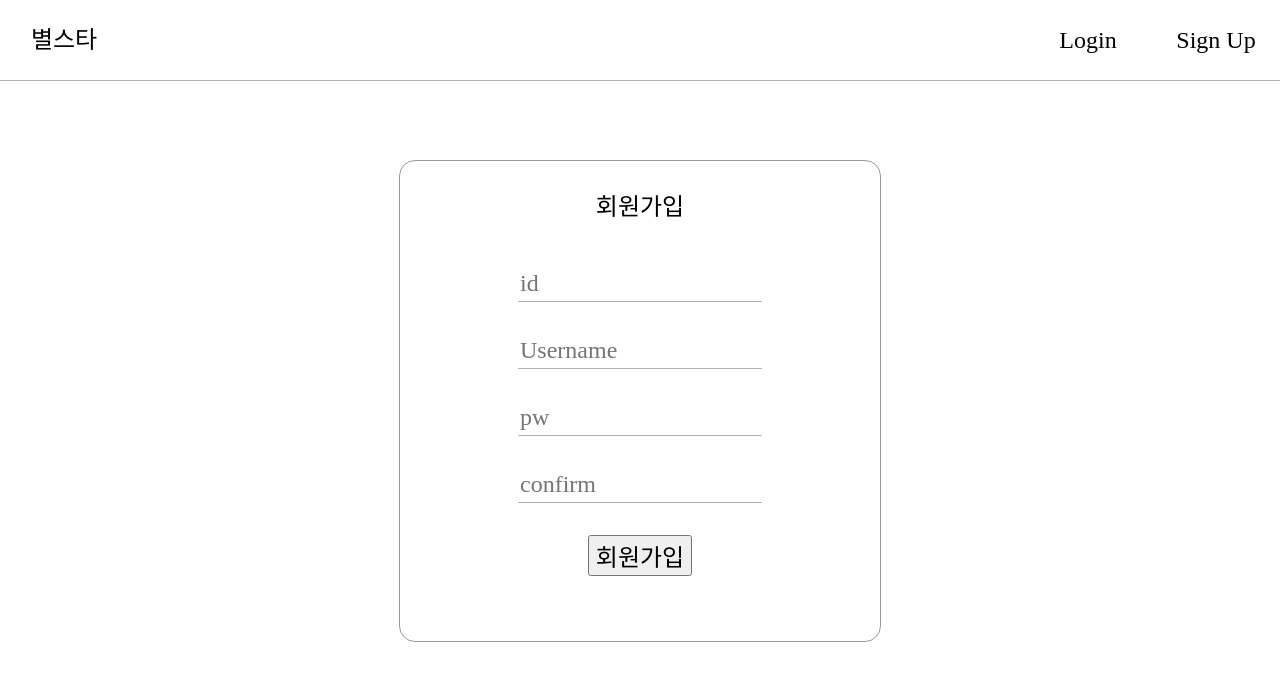
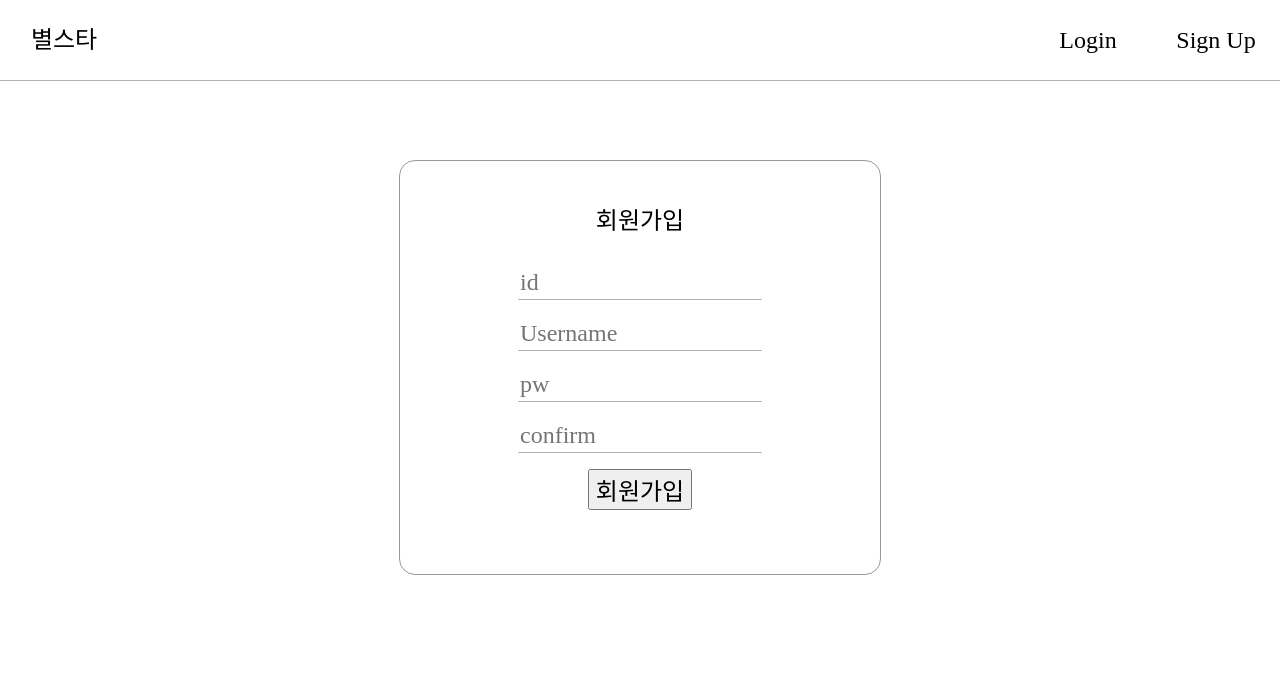
Before and after one commit to ferrariRoma/react_stargram, a React (Create React App) app: page /signup in a window 1280 px wide. Shown: the top 680 px of the page. Built offline with nearby package versions, Linux system fonts and the light colour scheme; no server answers; the database is empty; a web font is replaced by a local one.

Commit message:
Update: upload page and modified styled at signup

```diff
--- a/src/App.js
+++ b/src/App.js
@@ -7,7 +7,7 @@ import Upload from "./pages/Upload";
 import { useEffect, useState } from "react";
 import { auth } from "./shared/firebase";
 import { onAuthStateChanged } from "firebase/auth";
-import { useDispatch, useSelector } from "react-redux";
+import { useDispatch } from "react-redux";
 import { FBloadedAction } from "./redux/modules/userSlice";
 
 function App() {
@@ -28,8 +28,6 @@ function App() {
   useEffect(() => {
     dispatch(FBloadedAction(auth.currentUser));
   });
-  const result = useSelector((state) => console.log(state));
-  console.log(result);
 
   return (
     <div className="App">
--- a/src/pages/Signup.jsx
+++ b/src/pages/Signup.jsx
@@ -49,8 +49,9 @@ const Signup = () => {
         const userId = new_user.user.email;
         const username = refUsername.current.value;
         const contentId = [];
+        const likedId = [];
 
-        const userinfo = { userId, username, createdAt, contentId };
+        const userinfo = { userId, username, createdAt, contentId, likedId };
         await addDoc(collection(db, "userDB"), userinfo);
       } catch (err) {
         return alert(err.name);
@@ -92,15 +93,17 @@ export const StyledLoginBox = styled.div`
   border: 1px solid rgba(0, 0, 0, 0.4);
   border-radius: 1rem;
   width: 30rem;
-  height: 30rem;
+  padding-top: 3rem;
+  padding-bottom: 3rem;
 
-  > * {
-    margin-bottom: 2rem;
+  * {
+    margin-bottom: 1rem;
     font-family: Gaegu;
     font-size: 1.5rem;
   }
+
   h1 {
-    margin-bottom: 3rem;
+    margin-bottom: 2rem;
   }
 
   input {
@@ -113,4 +116,26 @@ export const StyledLoginBox = styled.div`
       border-bottom: 2px solid rgba(27, 157, 252, 1);
     }
   }
+
+  label {
+    margin-right: 1rem;
+  }
+  select {
+    width: 50%;
+  }
+
+  .textareaBox {
+    height: 9rem;
+    width: 100%;
+    margin-bottom: 5rem;
+  }
+
+  textarea {
+    height: 6rem;
+    width: 50%;
+    resize: none;
+    border: 0.5px solid rgba(0, 0, 0, 0.5);
+    border-radius: 1rem;
+    padding: 1rem;
+  }
 `;
--- /dev/null
+++ b/src/pages/Upload.jsx
@@ -0,0 +1,69 @@
+import Header from "../components/Header";
+import { StyledLoginBox } from "./Signup";
+import { useRef } from "react";
+import { ref, uploadBytes, getDownloadURL } from "firebase/storage";
+import { addDoc, collection } from "firebase/firestore";
+import { storage, db } from "../shared/firebase";
+import { useNavigate } from "react-router-dom";
+
+const Upload = () => {
+  const refPhotoStyle = useRef(null);
+  const refFile = useRef(null);
+  const refTextarea = useRef(null);
+  const navigate = useNavigate();
+
+  const onClickUpload = async () => {
+    console.log(
+      refPhotoStyle.current.value,
+      refFile.current.url,
+      refTextarea.current.value
+    );
+    const textInfo = {
+      photoStyle: refPhotoStyle.current.value,
+      fileUrl: refFile.current.url,
+      text: refTextarea.current.value,
+      like: 0,
+    };
+    await addDoc(collection(db, "contentDB"), textInfo);
+    navigate("/");
+  };
+
+  const onChangeBtn = async (event) => {
+    // uploadBytes를 이용.
+    // 첫 번째 요소에 ref를 이용해서 생성된 storage의, 어디에 저장할 건지 설정.
+    // 두 번째 요소에 무슨 파일을 올릴 건지 설정.
+    const uploaded = await uploadBytes(
+      ref(storage, `images/${event.target.files[0].name}`),
+      event.target.files[0]
+    );
+    // 그렇게 하면 metadata랑 ref를 가지고 옴. 여기서 ref를 이용해서 download Url을 가지고 온다.
+
+    const file_url = await getDownloadURL(uploaded.ref);
+    refFile.current = { url: file_url };
+  };
+
+  return (
+    <>
+      <Header></Header>
+      <StyledLoginBox>
+        <h1>업로드</h1>
+        <div className="selectStyle">
+          <label htmlFor="contentStyle">Style</label>
+          <select ref={refPhotoStyle} id="contentStyle">
+            <option value="">Please choose an option</option>
+            <option value="rightPhoto">rightPhoto</option>
+            <option value="leftPhoto">leftPhoto</option>
+            <option value="bottomPhoto">bottomPhoto</option>
+          </select>
+        </div>
+        <input onChange={onChangeBtn} type="file" accept="image/*"></input>
+        <div className="textareaBox">
+          <textarea ref={refTextarea}></textarea>
+        </div>
+        <button onClick={onClickUpload}>업로드</button>
+      </StyledLoginBox>
+    </>
+  );
+};
+
+export default Upload;
```
Also changed, not shown: 1 other file (tests, documents, lock files or other folders).
